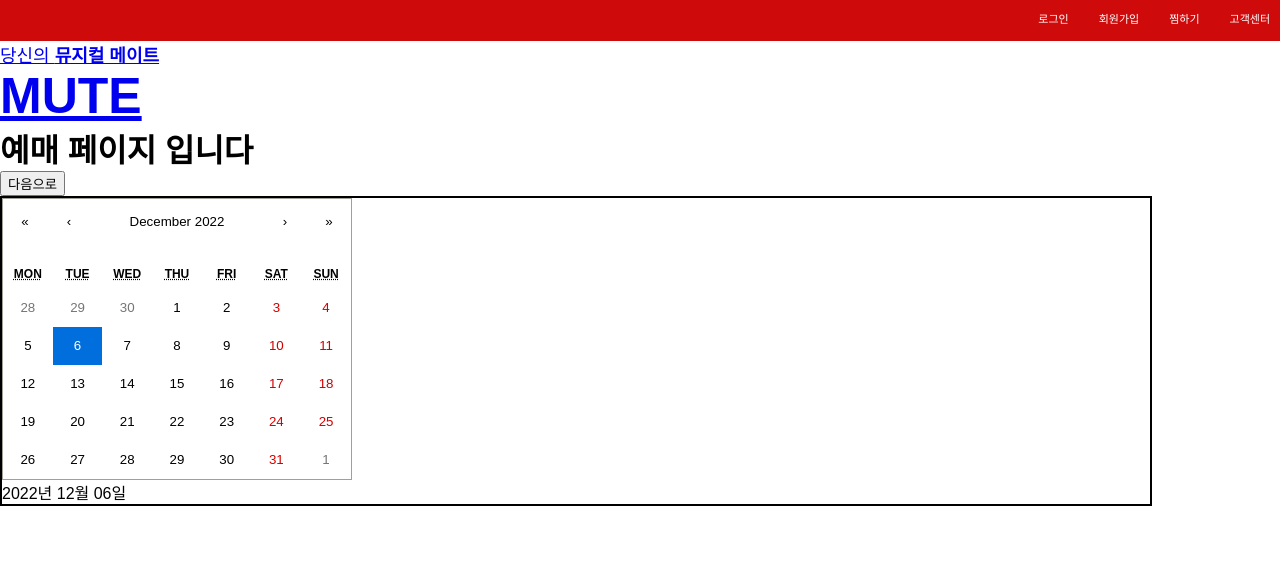
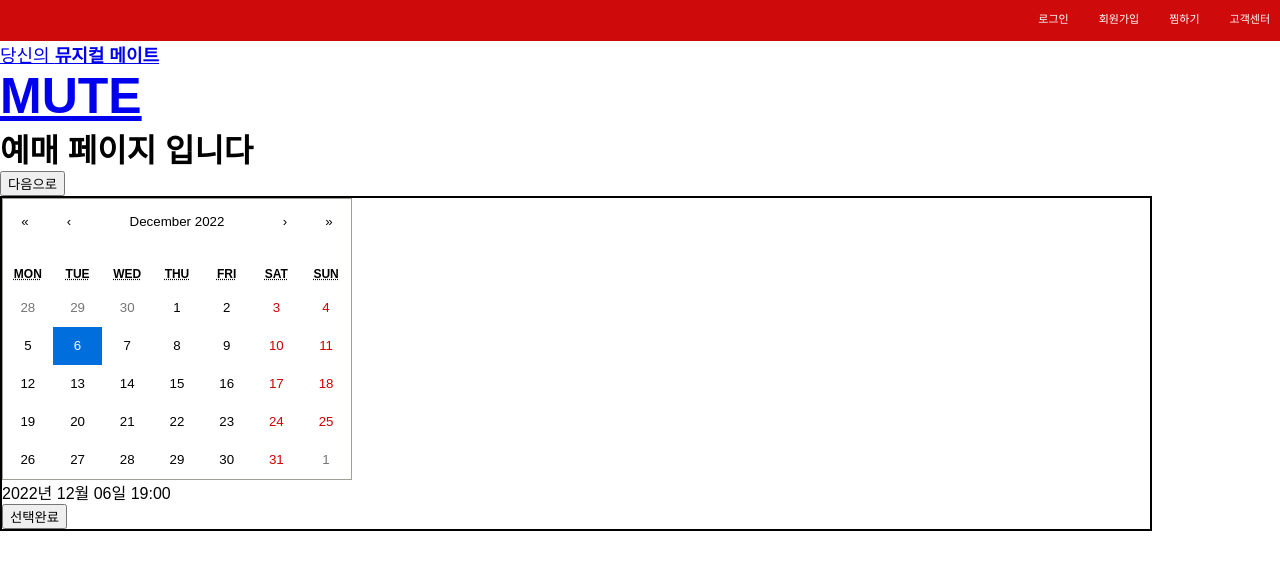
Before and after one commit to chanho2547/Final_Mute, a React (Create React App) app in the folder src/main/frontend/: page /Reservation in a window 1280 px wide. Both pictures are taken after a click on the button "다음으로". Shown: the top 570 px of the page. Built offline with nearby package versions, Linux system fonts and the light colour scheme; no server answers.

Commit message:
찬호/12.10/좌석 기능 추가

```diff
--- a/src/main/frontend/src/reservation/Pay.js
+++ b/src/main/frontend/src/reservation/Pay.js
@@ -1,7 +1,26 @@
-const Pay = () => {
+
+
+
+
+
+
+const Pay = (props) => {
+    let seatAndGrade = props.seat;
+    let typeofSeat = typeof props.seat;
+
+
     return(
         <>
-            <h1>결제창 입니다</h1>
+            <h1>결제 정보 입니다</h1>
+            <p>뮤지컬 제목 : {props.musical}</p>
+            <p>좌석전체 : {props.seat} </p>
+            {props.seat[0]}
+            {props.seat[1]}
+            {props.seat.map(e => {
+                <p>좌석 목록 : {e}</p>
+            })}
+
+            <p>날짜 : {props.date}</p>
         </>
     );
 }
--- a/src/main/frontend/src/reservation/Reservation.js
+++ b/src/main/frontend/src/reservation/Reservation.js
@@ -6,6 +6,7 @@ import SelectDate from "./SelectDate";
 import SelectMusical from "./SelectMusical";
 import SelectSeat from "./SelectSeat";
 
+// ---- 스타일드 컴포넌트 ----
 const TmpBox = styled.div`
 
     width: 90%;
@@ -14,46 +15,56 @@ const TmpBox = styled.div`
 `;
 
 
+// ---- Reservaion 컴포넌트 시작 ----
+const Reservation = () => {
 
-
-
-const Reservation = () => {
+    const [musical,setMusical] = useState();
+    const [seat,setSeat] = useState();
+    const [date,setDate] = useState();
+    const [count, setCount] = useState(0);
 
     useEffect(() => {
         window.localStorage.setItem("seatInfoMode","예매");
         console.log("현재 seatInfoMode : " + window.localStorage.getItem("seatInfoMode"));
-
+        console.log(`현재 뮤지컬 : ${musical} \n 현재 좌석 : ${seat} \n 현재 선택 날짜 : ${date} \n`);
     })
 
-    const [count, setCount] = useState(0);
+
 
     const highFunction = () => {
         setCount(count + 1);
     }
 
+    const addMusical = (e) => {
+        console.log("뮤지컬 입력 완료 : " + e);
+        setMusical(e);
+    }
+    const addSeat = (e) => {
+        console.log("좌석 입력 완료 : " + e);
+        setSeat(e);
+    }
+    const addDate = (e) => {
+        console.log("날짜 입력 완료 : " + e);
+        setDate(e);
+    }
 
     const onClickNext = () => {
         console.log("현재 카운트 : "+count);
         setCount(count + 1);
-
     }
-
-
 
     return(
         <>
         <h1>예매 페이지 입니다</h1>
         <button onClick={onClickNext}>다음으로</button>
         <TmpBox>
-        {count === 0 ? <SelectMusical propFunction={highFunction}/> : null}
-        {count === 1 ? <SelectDate propFunction={highFunction}/> : null }
-        {count === 2 ? <SelectSeat propFunction={highFunction}/> : null }
-        {count === 3 ? <Pay propFunction={highFunction}/> : null}
+        {count === 0 ? <SelectMusical propFunction={highFunction} addMusical={addMusical}/> : null}
+        {count === 1 ? <SelectDate propFunction={highFunction} addDate={addDate}/> : null }
+        {count === 2 ? <SelectSeat propFunction={highFunction} addSeat={addSeat}/> : null }
+        {count === 3 ? <Pay propFunction={highFunction} musical={musical} seat={seat} date={date}/> : null}
         {count === 4 ? <h1>끝</h1> : null}
         {count === 5 ? setCount(0) : null}
         </TmpBox>
-
-
         </>
     );
 }
--- a/src/main/frontend/src/reservation/SelectDate.js
+++ b/src/main/frontend/src/reservation/SelectDate.js
@@ -2,15 +2,30 @@ import React, { useState } from 'react';
 import Calendar from 'react-calendar';
 import 'react-calendar/dist/Calendar.css';
 import moment from 'moment';
-const SelectDate = () => {
+import styled from 'styled-components';
+
+
+const Container = styled.div`
+
+`;
+
+
+
+
+const SelectDate = (props) => {
     const [value, onChange] = useState(new Date());
+    const onClickNext = () => {
+      props.addDate(moment(value).format("YYYY년 MM월 DD일 19:00"));
+      props.propFunction();
+    }
     return(
-        <div>
-      <Calendar onChange={onChange} value={value} />
-         <div className="text-gray-500 mt-4">
-           {moment(value).format("YYYY년 MM월 DD일")}
-         </div>
-    </div>
+        <Container>
+        <Calendar onChange={onChange} value={value} />
+        <div className="text-gray-500 mt-4">
+          {moment(value).format("YYYY년 MM월 DD일 19:00")}
+        </div>
+        <button onClick={onClickNext}>선택완료</button>
+        </Container>
     );
 }
 
--- a/src/main/frontend/src/reservation/SelectMusical.js
+++ b/src/main/frontend/src/reservation/SelectMusical.js
@@ -39,8 +39,6 @@ const SelectMusical = (props) => {
         const MusicalData = async () => {
             try {
                 let response = await MuteApi.musicalList(); // 뮤지컬 리스트 불러오기
-
-                console.log(response.data);
                 setMusicalInfo(response.data);
 
             } catch (e) {
@@ -52,7 +50,8 @@ const SelectMusical = (props) => {
 
     });
 
-    const OnClickPoster = () => {
+    const OnClickPoster = (e) => {
+        props.addMusical(e);
         props.propFunction(); // 상위 컴포넌트의 함수를 불러 count ++
     }
 
@@ -60,7 +59,7 @@ const SelectMusical = (props) => {
         <Container>
 
         {musicalInfo && musicalInfo.map(e => (
-            <MusicalContainer onClick={() => OnClickPoster() }>
+            <MusicalContainer onClick={() => OnClickPoster(e.prfnm) }>
             <img alt="poster" src={e.poster}/>
 
             <p className="title">{e.prfnm}</p>
--- a/src/main/frontend/src/reservation/SelectSeat.js
+++ b/src/main/frontend/src/reservation/SelectSeat.js
@@ -1,23 +1,30 @@
 import { Link } from "react-router-dom";
-import { useEffect,useState } from "react";
+import { useEffect,useRef,useState } from "react";
 import FirstFloorChar from "../theaterInfo/charLotte/FirstFloorChar";
 import FirstFloorChung from "../theaterInfo/chungmuArt/FirstFloorChung";
 
-const SelectSeat = () => {
+const SelectSeat = (props) => {
 
-    //const [text,setText] = useState('');
+    //const [text,setText] = useState();
+    const textRef = useRef();
     const highFunction = (text) => {
-        //setText(text);
-        //console.log(document.getElementById("selected").innerText);
         document.getElementById("selected").innerText = text;
-      }
+        textRef.current = text;
+    }
+    const onClickNext = () => {
+        console.log(textRef.current);
+        props.addSeat(textRef.current);
+        props.propFunction();
+    }
 
 
     return(
         <>
 
-            <h2>(SelectedSeats Here)<h2 id="selected">(선택한 좌석이 여기에 표시됩니다)</h2></h2>
+            <h2 id="selected">(선택한 좌석이 여기에 표시됩니다)</h2>
+            <button onClick={()=>onClickNext()}>선택완료</button>
 
+            {/* 모든 층수, 극장 다 만들어놓아야함 */}
             <FirstFloorChar propFunction={highFunction}/>
 
         </>
```
Also changed, not shown: src/main/frontend/src/theaterInfo/charLotte/FirstFloorChar.js.
